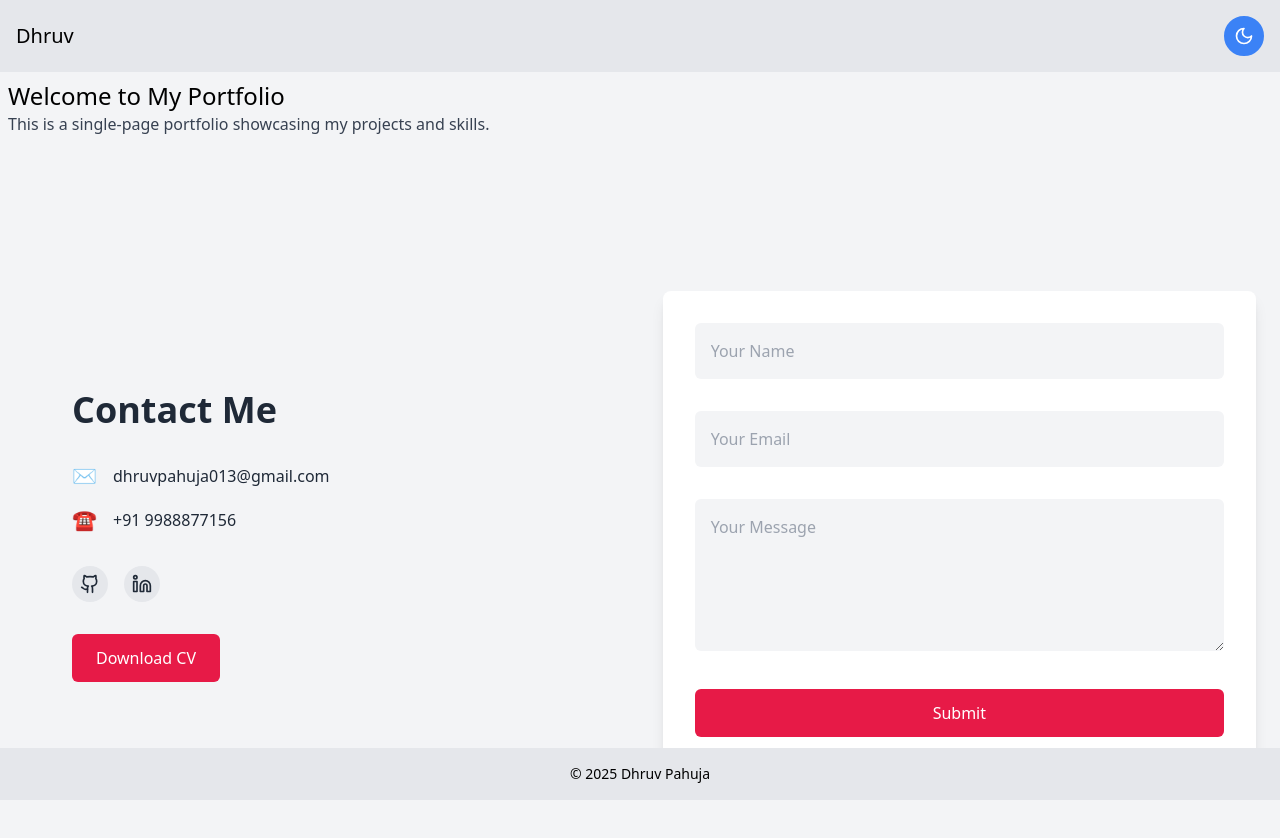
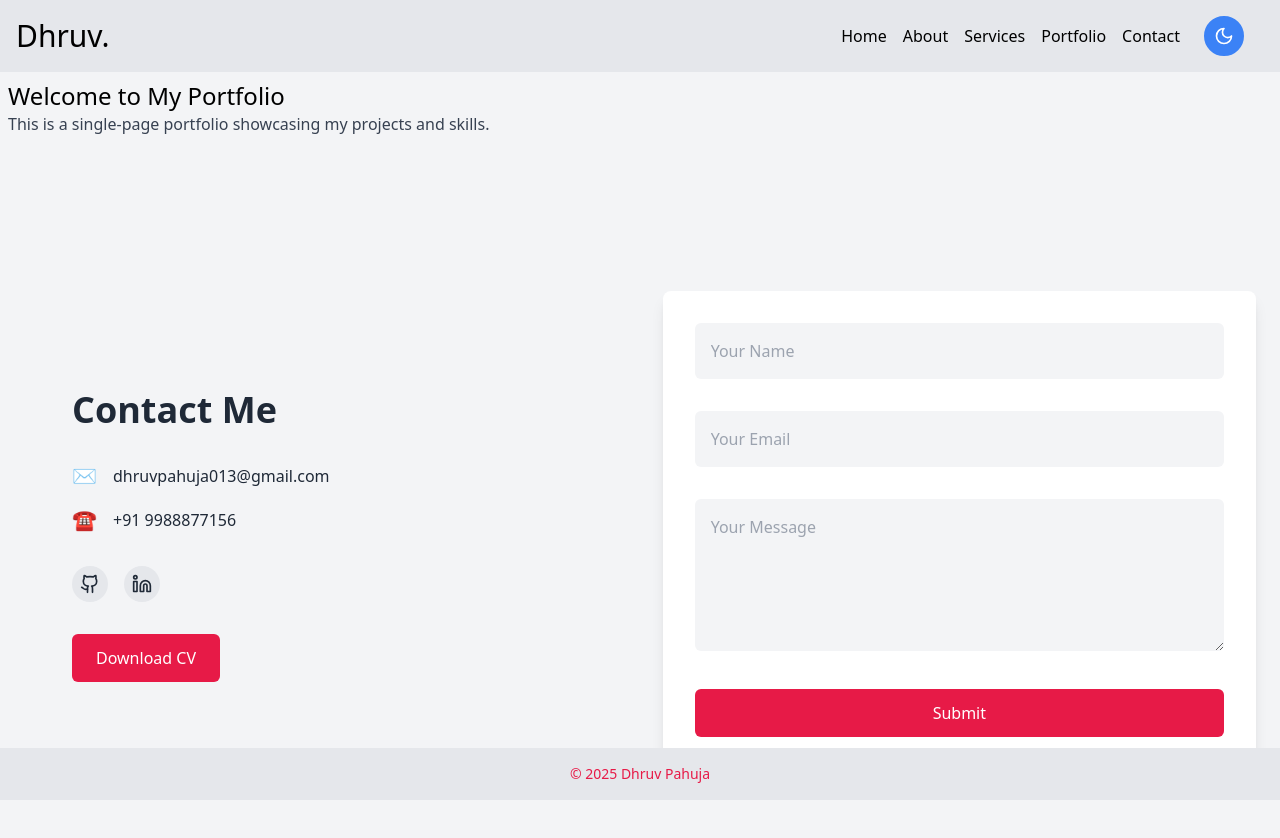
Before and after one commit to Dhruv-pahuja/Portfolio, a React (Vite) app in the folder frontend/: page / in a window 1280 px wide. Shown: the top 838 px of the page. Built offline with nearby package versions, Linux system fonts and the light colour scheme.

Commit message:
refactor toggleThemebtn component

```diff
--- a/frontend/src/components/Layout.tsx
+++ b/frontend/src/components/Layout.tsx
@@ -19,7 +19,7 @@ const Layout: React.FC<LayoutProps> = ({ children }) => {
 
       {/* Footer */}
       <footer className="bg-gray-200 dark:bg-gray-800 p-4 fixed bottom-0 left-0 w-full">
-        <p className="text-center text-sm dark:text-white">© 2025 Dhruv Pahuja</p>
+        <p className="text-center text-sm dark:text-white  text-[#e71a47]">© 2025 Dhruv Pahuja</p>
       </footer>
     </div>
   );
--- a/frontend/src/components/Navbar.tsx
+++ b/frontend/src/components/Navbar.tsx
@@ -1,31 +1,22 @@
 import React from 'react';
-import { useSelector, useDispatch } from 'react-redux';
-import { RootState } from '../store/store';
-import { toggleTheme } from '../store/themeSlice';
-import { Sun, Moon } from 'lucide-react';
+import {ToggleThemeBtn} from "../components/index"
 
 const Navbar: React.FC = () => {
-  const theme = useSelector((state: RootState) => state.theme.theme);
-  const dispatch = useDispatch();
+
 
   return (
     <nav className="py-4 bg-gray-200 dark:bg-gray-800 flex justify-between items-center px-4">
-      <h1 className="text-xl dark:text-white">Dhruv</h1>
-      <button
-        className={`p-2 rounded-full border-2 flex items-center justify-center transition-colors duration-300 ${
-          theme === 'light'
-            ? 'bg-blue-500 text-white border-blue-500 hover:bg-blue-400'
-            : 'bg-slate-800 text-yellow-400 border-yellow-400 hover:bg-slate-700'
-        }`}
-        onClick={() => dispatch(toggleTheme())}
-        aria-label="Toggle Theme"
-      >
-        {theme === 'light' ? (
-          <Moon className="w-5 h-5" /> // Moon icon for dark mode
-        ) : (
-          <Sun className="w-5 h-5" /> // Sun icon for light mode
-        )}
-      </button>
+      <h1 className="text-3xl dark:text-white">Dhruv.</h1>
+      <div className='flex px-3 mx-2'>
+        <ul className='flex dark:text-white px-2 mx-2'>
+          <li className='mx-2 pt-2'>Home</li>
+          <li className='mx-2 pt-2'>About</li>
+          <li className='mx-2 pt-2'>Services</li>
+          <li className='mx-2 pt-2'>Portfolio</li>
+          <li className='mx-2 pt-2'>Contact</li>
+        </ul>
+      <ToggleThemeBtn/>
+      </div>
     </nav>
   );
 };
--- /dev/null
+++ b/frontend/src/components/ToggleThemeBtn.tsx
@@ -0,0 +1,33 @@
+import React from 'react';
+import { RootState } from '../store/store';
+import { toggleTheme } from '../store/themeSlice';
+import { Sun, Moon } from 'lucide-react';
+import { useSelector, useDispatch } from 'react-redux';
+
+
+const ToggleThemeBtn:React.FC = () => {
+
+    const theme = useSelector((state: RootState) => state.theme.theme);
+    const dispatch = useDispatch();
+    return (
+        <div>
+            <button
+        className={`p-2 rounded-full border-2 flex items-center justify-center transition-colors duration-300 ${
+          theme === 'light'
+            ? 'bg-blue-500 text-white border-blue-500 hover:bg-blue-400'
+            : 'bg-slate-800 text-white hover:bg-slate-700'
+        }`}
+        onClick={() => dispatch(toggleTheme())}
+        aria-label="Toggle Theme"
+      >
+        {theme === 'light' ? (
+          <Moon className="w-5 h-5" />
+        ) : (
+          <Sun className="w-5 h-5" />
+        )}
+      </button>
+        </div>
+    );
+}
+
+export default ToggleThemeBtn;
--- a/frontend/src/components/index.ts
+++ b/frontend/src/components/index.ts
@@ -1,5 +1,6 @@
 import Layout from "./Layout";
 import Navbar from "./Navbar";
 import Contact from "./Contact";
+import ToggleThemeBtn from "./ToggleThemeBtn";
 
-export { Layout, Navbar, Contact };
+export { Layout, Navbar, Contact, ToggleThemeBtn };
```
